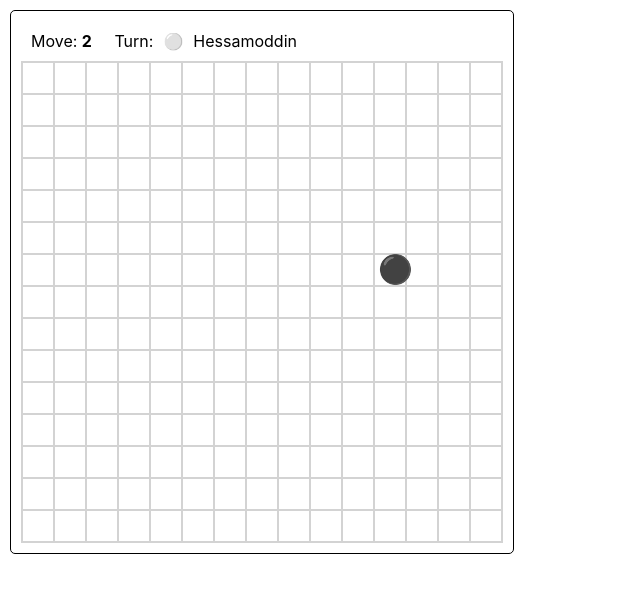
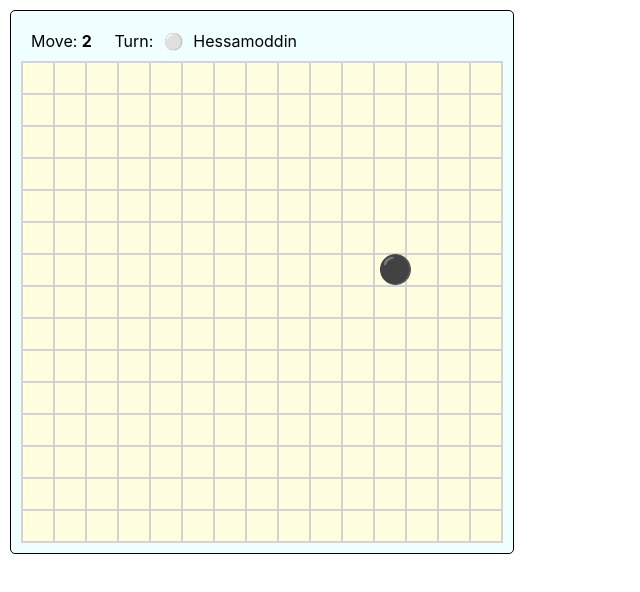
Before and after one commit to ahs502/gobang, a React (Create React App) app: page / in a window 1280 px wide. Shown: the top 592 px of the page, without its empty margins (0-640 px from the left). Built offline with nearby package versions, Linux system fonts and the light colour scheme.

Commit message:
Improve game board background color

```diff
--- a/src/components/Gameboard.tsx
+++ b/src/components/Gameboard.tsx
@@ -12,7 +12,8 @@ const useStyles = createUseStyles({
     margin: 10,
     padding: 10,
     border: '1px solid black',
-    borderRadius: 5
+    borderRadius: 5,
+    backgroundColor: 'azure'
   },
   info: {
     margin: 10
@@ -22,7 +23,8 @@ const useStyles = createUseStyles({
     margin: '0 10px'
   },
   board: {
-    border: '1px solid lightgrey'
+    border: '1px solid lightgrey',
+    backgroundColor: 'lightyellow'
   },
   room: {
     display: 'inline-block',
```
